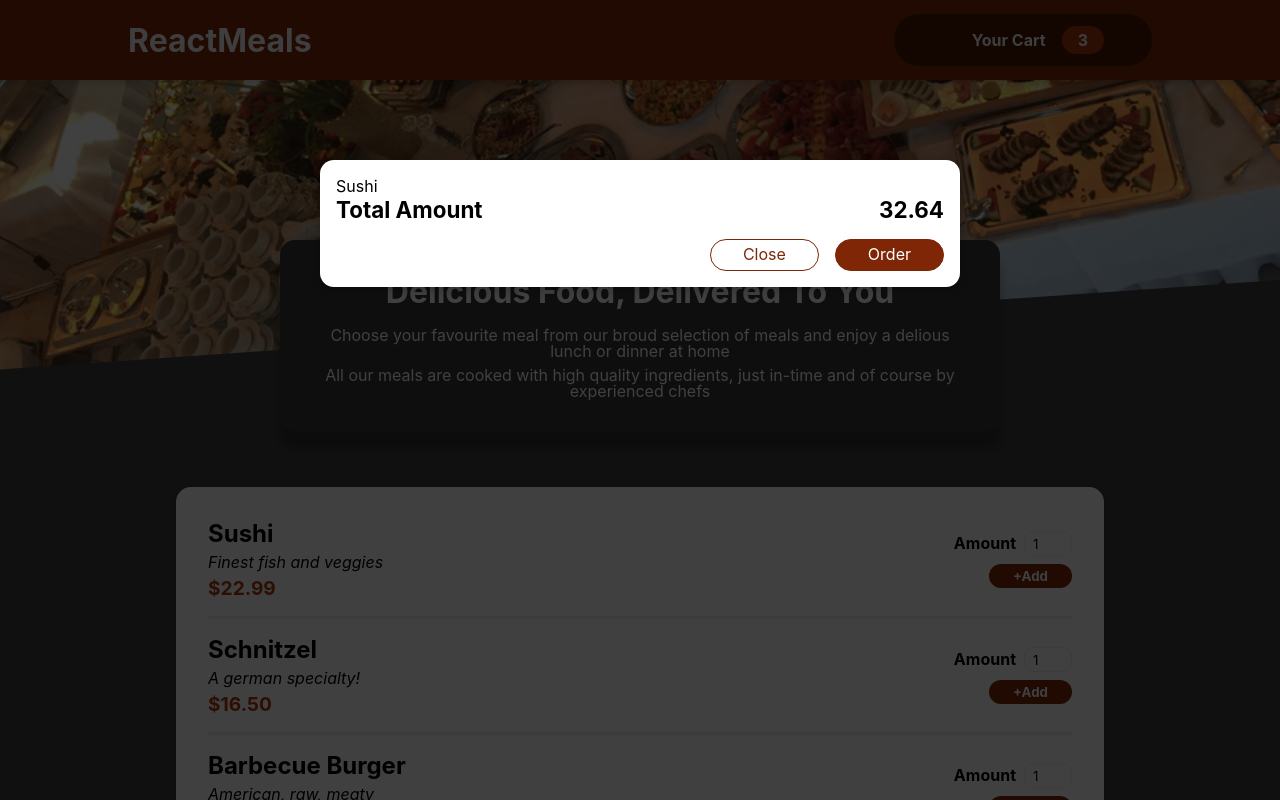
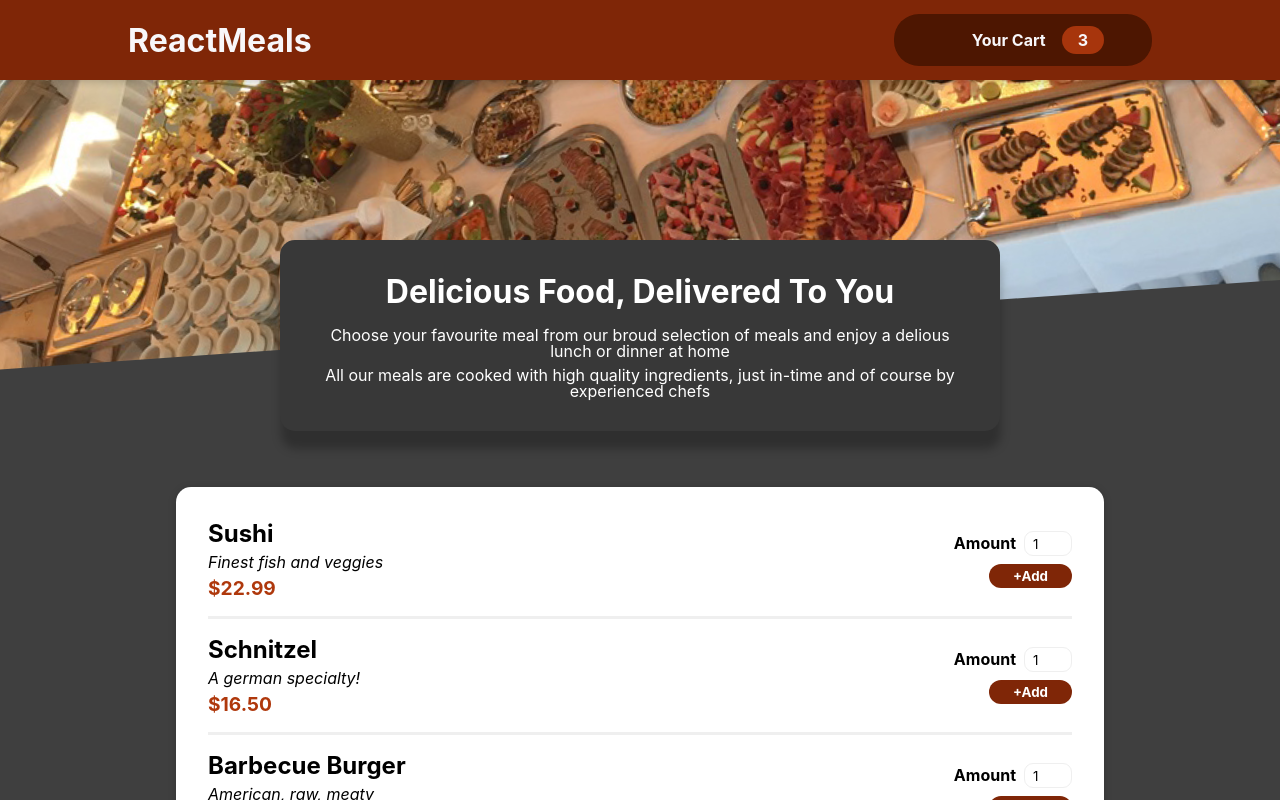
Before and after one commit to rzsm/practice, a React (Create React App) app: page / in a window 1280 px wide. Shown: the top 800 px of the page. Built offline with nearby package versions, Linux system fonts and the light colour scheme; some icons are missing.

Commit message:
Cart visibility state management

```diff
--- a/src/App.js
+++ b/src/App.js
@@ -1,13 +1,29 @@
+// React
+import { useState } from 'react';
 // Components
 import Header from "./components/Layout/Header";
 import Meals from "./components/Meals/Meals";
 import Cart from "./components/Cart/Cart";
 
 function App() {
+  const [cartIsShown, setCartIsShown] = useState(false);
+
+  const showCartHandler = () => {
+    setCartIsShown(true);
+  }
+
+  const hideCartHandler = () => {
+    setCartIsShown(false)
+  }
+
+  // Managing cart visibility state here and pass it through props drilling instead of context:
+  // Smart choice for Modal Backdrop onClick configurability
+  // Fine for HeaderCartButton button onClick since it's just two levels of components
+
   return (
     <>
-      <Cart />
-      <Header />
+      {cartIsShown && <Cart onClose={hideCartHandler}/>}
+      <Header onShowCart={showCartHandler} />
       <Meals />
     </>
   );
--- a/src/components/Cart/Cart.js
+++ b/src/components/Cart/Cart.js
@@ -1,6 +1,5 @@
 // Components
 import Modal from "../UI/Modal"
-
 // CSS
 import classes from "./Cart.module.css"
 
@@ -14,14 +13,14 @@
 	)
 
 	return (
-		<Modal>
+		<Modal onClose={props.onClose}>
 			{cartItems}
 			<div className={classes.total}>
 				<span>Total Amount</span>
 				<span>32.64</span>
 			</div>
 			<div className={classes.actions}>
-				<button className={classes['button--alt']}>Close</button>
+				<button className={classes['button--alt']} onClick={props.onClose}>Close</button>
 				<button className={classes.button}>Order</button>
 			</div>
 		</Modal>
--- a/src/components/Cart/Cart.module.css
+++ b/src/components/Cart/Cart.module.css
@@ -23,6 +23,7 @@
 	font-size: 1rem;
     margin-left: 1rem;
     text-align: center;
+	cursor: pointer;
 }
 
 .button--alt {
--- a/src/components/Layout/Header.js
+++ b/src/components/Layout/Header.js
@@ -10,7 +10,7 @@
 		<>
 			<header className={classes.header}>
 				<h1>ReactMeals</h1>
-				<HeaderCartButton />
+				<HeaderCartButton onShowCart={props.onShowCart}/>
 			</header>
 			<div className={classes['sub-header-image']}>
 				<img src={mealsImage} alt="a table full of delicious food"/>
--- a/src/components/Layout/HeaderCartButton.js
+++ b/src/components/Layout/HeaderCartButton.js
@@ -5,7 +5,7 @@
 
 const HeaderCartButton = props => {
     return (
-        <button className={classes.button}>
+        <button className={classes.button} onClick={props.onShowCart}>
             <span className={classes.icon}>
                 <CartIcon />
             </span>
--- a/src/components/UI/Modal.js
+++ b/src/components/UI/Modal.js
@@ -1,15 +1,12 @@
-import ReactDOM  from "react-dom";
-
+import ReactDOM from "react-dom"
 // CSS
 import classes from "./Modal.module.css"
 
-const BackDrop = props => {
-    return (
-        <div className={classes.backdrop}/>
-    )
+const BackDrop = (props) => {
+	return <div className={classes.backdrop} onClick={props.onClose} />
 }
 
-const ModalOverlay = props => {
+const ModalOverlay = (props) => {
 	return (
 		<div className={classes.modal}>
 			<div className={classes.content}>{props.children}</div>
@@ -17,13 +14,18 @@
 	)
 }
 
-const overlayElement = document.getElementById("overlays");
+const overlayElement = document.getElementById("overlays")
 
-const Modal = props => {
-    return <>
-        {ReactDOM.createPortal(<BackDrop />, overlayElement)}
-        {ReactDOM.createPortal(<ModalOverlay>{props.children}</ModalOverlay>, overlayElement)}
+const Modal = (props) => {
+	return (
+		<>
+			{ReactDOM.createPortal(<BackDrop onClose={props.onClose}/>, overlayElement)}
+			{ReactDOM.createPortal(
+				<ModalOverlay>{props.children}</ModalOverlay>,
+				overlayElement
+			)}
 		</>
+	)
 }
 
-export default Modal;
+export default Modal
```
Lines whose indentation alone changed are shown as unchanged.
